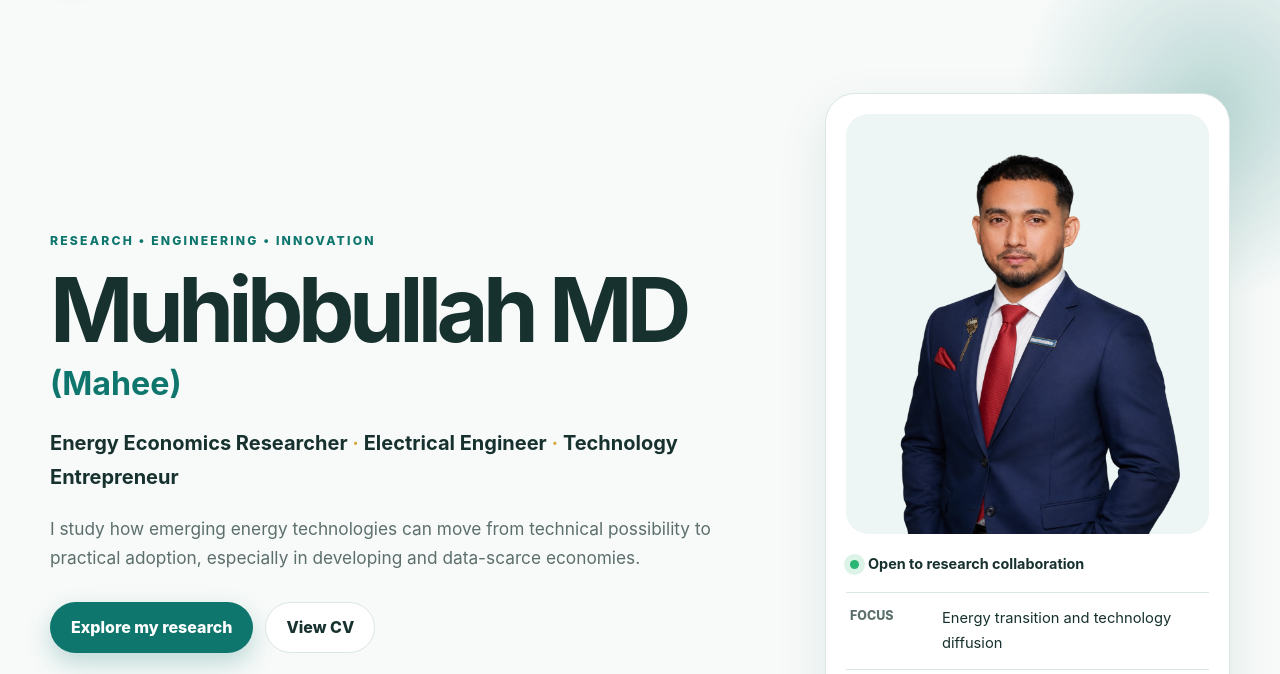
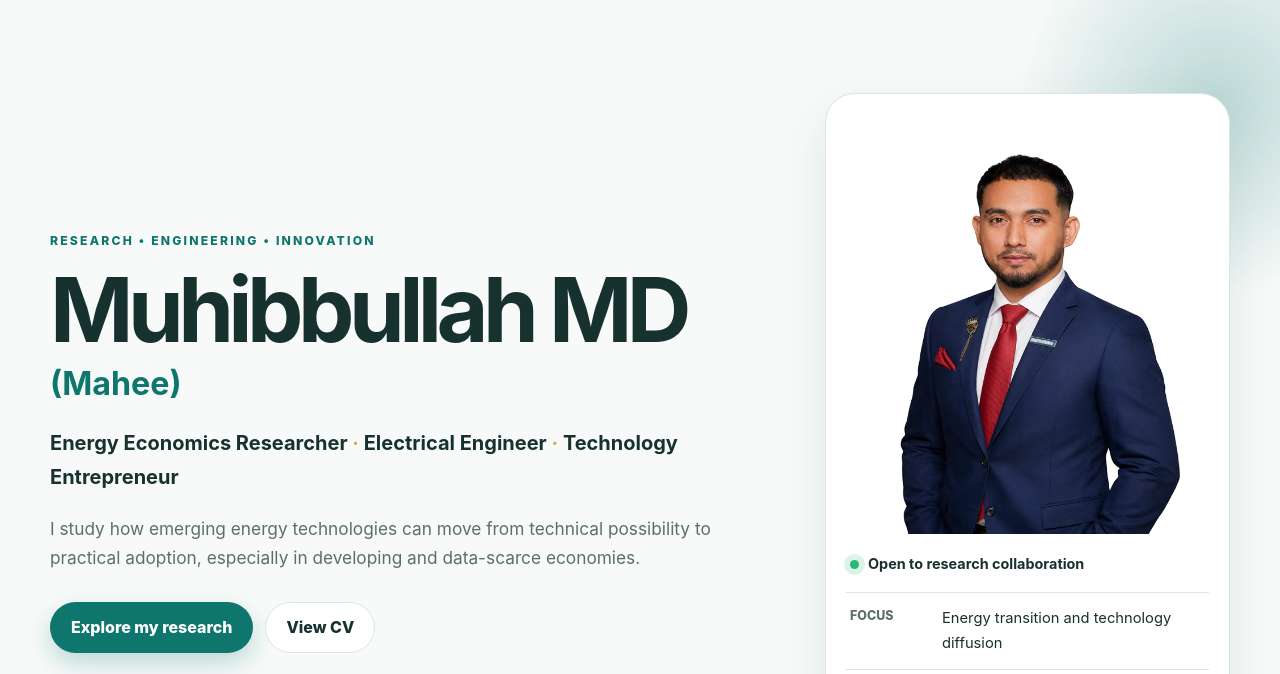
Before and after one commit to maheemd/maheemd.github.io, a plain HTML site: page index.html in a window 1280 px wide. Shown: the part 81-755 px from the top of the page. Drawn offline with Linux system fonts and the light colour scheme.

Commit message:
Update index.html

```diff
--- a/index.html
+++ b/index.html
@@ -78,7 +78,7 @@
         </div>
 
         <div class="hero-card reveal" aria-label="Profile card">
-          <img src="assets/images/profilePic.png" alt="Profile placeholder for Muhibbullah MD" width="420" height="420">
+          <img src="assets/images/profilePicTiny.png" alt="Profile placeholder for Muhibbullah MD" width="420" height="420">
           <div class="availability">
             <span class="status-dot" aria-hidden="true"></span>
             Open to research collaboration
```
